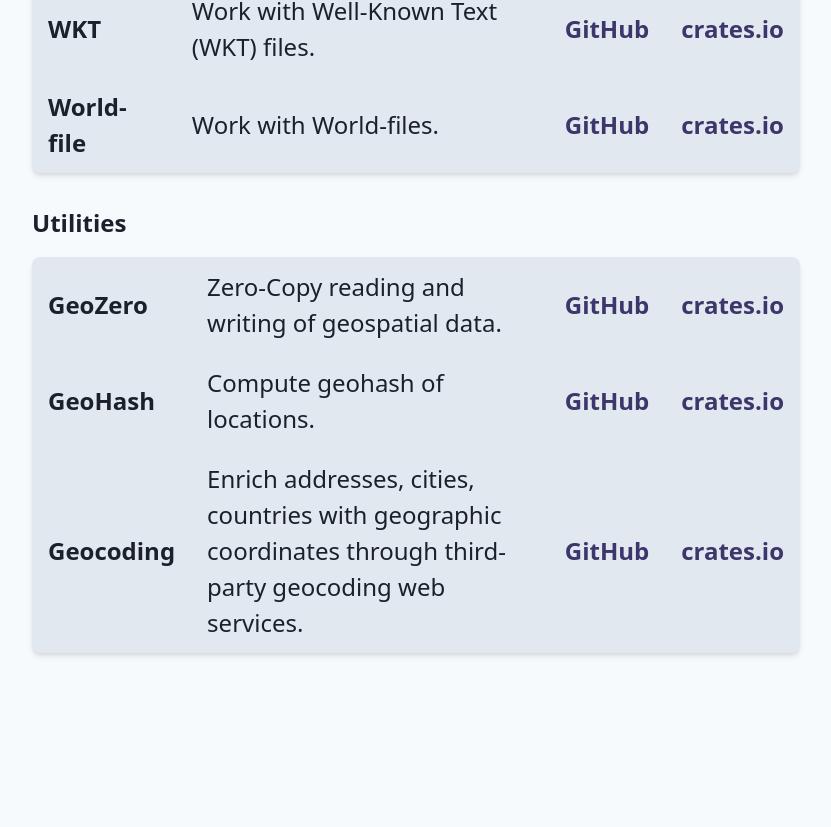
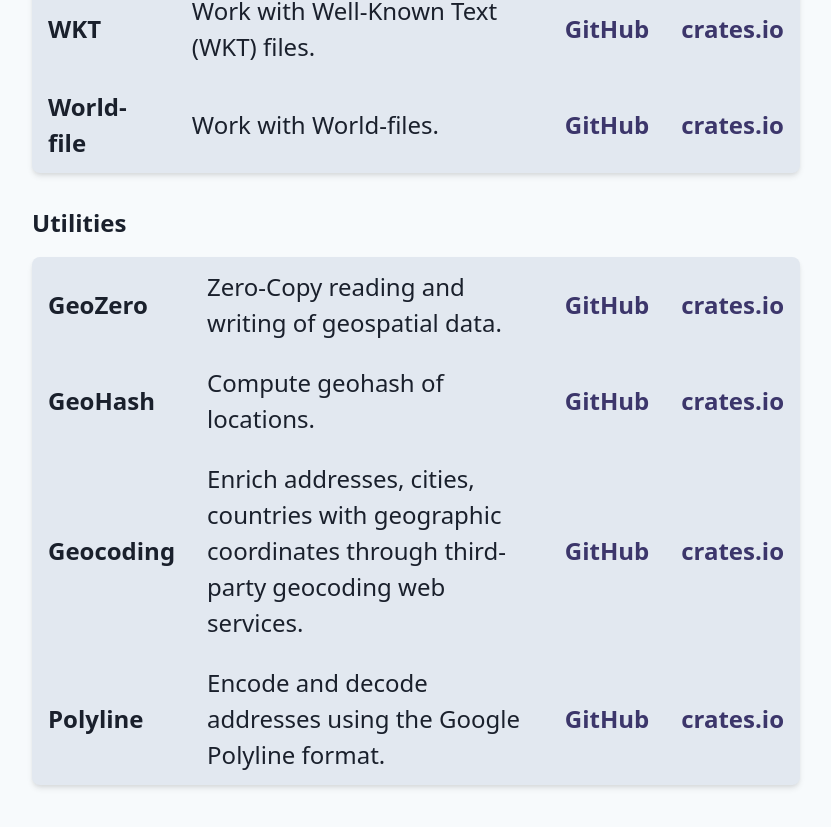
Before and after one commit to georust/georust.org, a website: page docs/index.html in a window 1280 px wide. Shown: the part 2237-3064 px from the top of the page, without its empty margins (224-1055 px from the left). Before the commit the page ends 2954 px from the top, so only its background shows below. Drawn offline with Linux system fonts and the light colour scheme.

Commit message:
Add polyline

```diff
--- a/docs/index.html
+++ b/docs/index.html
@@ -172,6 +172,12 @@
               <td class="px-4 py-3 text-indigo-900"><a href="https://github.com/georust/geocoding">GitHub</a></td>
               <td class="px-4 py-3 text-indigo-900"><a href="https://crates.io/crates/geocoding">crates.io</a></td>
             </tr>
+            <tr>
+              <td class="px-4 py-3">Polyline</td>
+              <td class="px-4 py-3 font-normal">Encode and decode addresses using the Google Polyline format.</td>
+              <td class="px-4 py-3 text-indigo-900"><a href="https://github.com/georust/polyline">GitHub</a></td>
+              <td class="px-4 py-3 text-indigo-900"><a href="https://crates.io/crates/polyline">crates.io</a></td>
+            </tr>
           </tbody>
         </table>
       </div>
```
